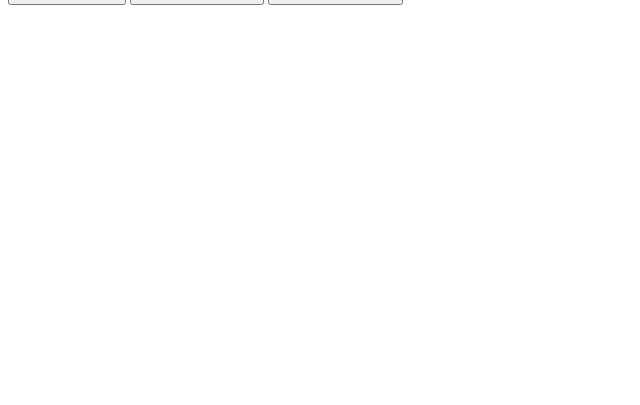
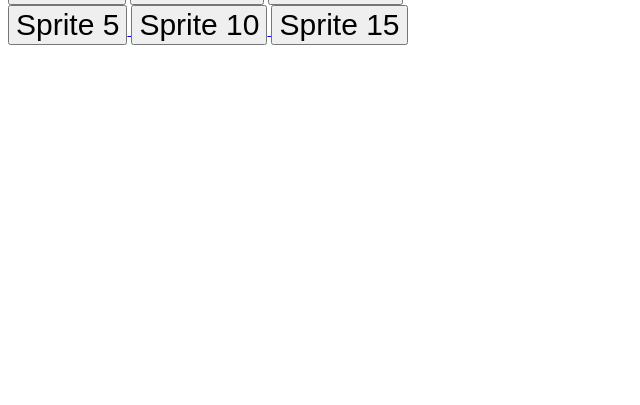
Before and after one commit to spidgorny/cola-machine, a Flask app: page / in a window 1280 px wide. Shown: the part 305-710 px from the top of the page, without its empty margins (0-640 px from the left). Run offline with Flask 2, Linux system fonts and the light colour scheme.

Commit message:
fix: switch off added

```diff
--- a/server.py
+++ b/server.py
@@ -14,7 +14,7 @@ def hello_world():
 @app.route('/cola/<int:seconds>')
 def cola(seconds):
     # run motor  for 5 seconds
-    motorOn(1, seconds)
+    motorOn(4, seconds)
     return 'Cola for ' + str(seconds) + ' ready'
 
 
@@ -33,7 +33,7 @@ def sprite(seconds):
 def motorOn(motorID, seconds):
     os.system('uhubctl/uhubctl -l 1-1.2 -p ' + str(motorID) + ' -a 1')
     time.sleep(seconds)
-    os.system('uhubctl/uhubctl -l 1-1.2 -p ' + str(motorID) + ' -a 1')
+    os.system('uhubctl/uhubctl -l 1-1.2 -p ' + str(motorID) + ' -a 0')
 
 if __name__ == '__main__':
     app.run(host='0.0.0.0', port=5000)
--- a/templates/home.html
+++ b/templates/home.html
@@ -24,4 +24,15 @@
         <button>Fanta 15</button>
     </a>
 </div>
+<div>
+    <a href="/sprite/5">
+        <button>Sprite 5</button>
+    </a>
+    <a href="/sprite/10">
+        <button>Sprite 10</button>
+    </a>
+    <a href="/sprite/15">
+        <button>Sprite 15</button>
+    </a>
+</div>
 </body>
```
